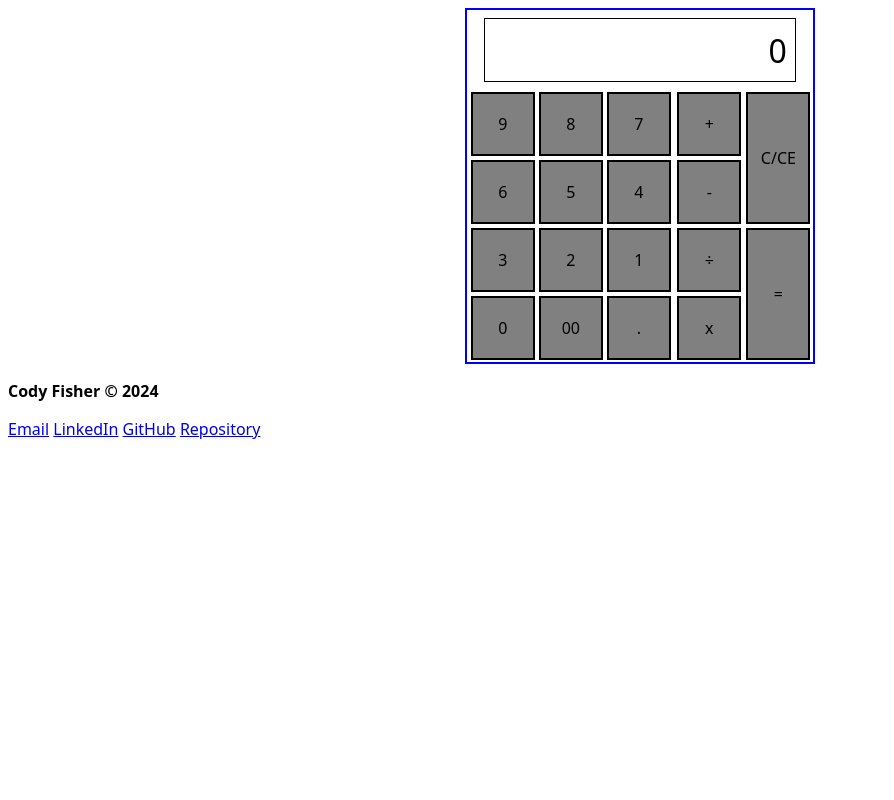
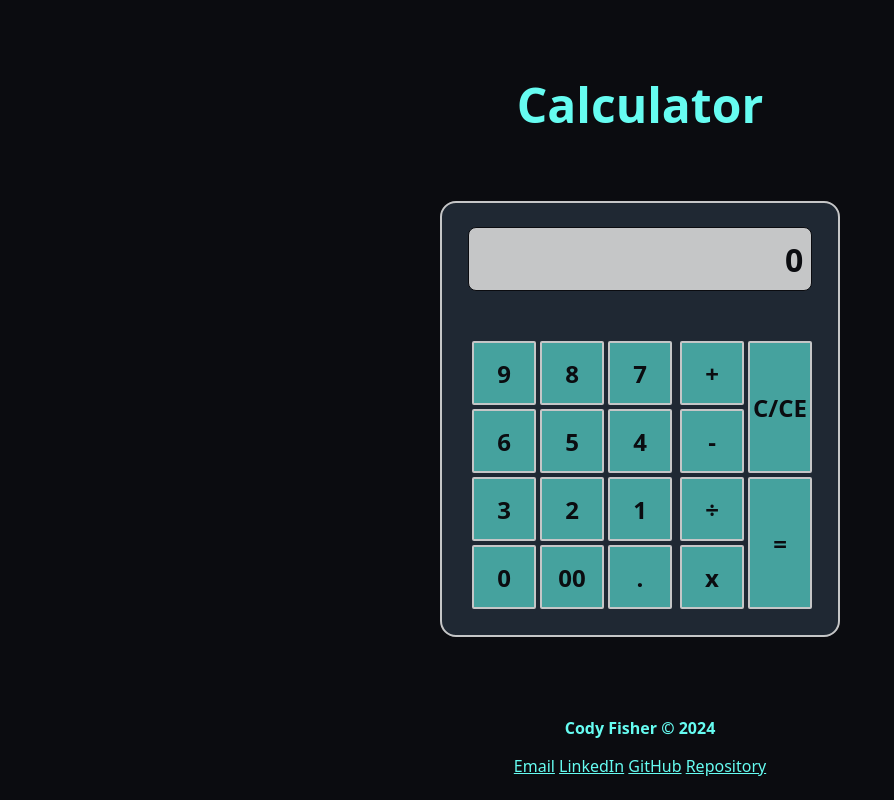
Before and after one commit to CFisher21/Calculator, a plain HTML site: page index.html in a window 1280 px wide. Shown: the whole page, without its empty margins (0-894 px from the left). Drawn offline with Linux system fonts and the light colour scheme.

Commit message:
Updated CSS to make the webpage look nice. Still need to make it so decimal numbers can work and set a limit on how big a number can get before it is rounded.

```diff
--- a/index.html
+++ b/index.html
@@ -10,6 +10,7 @@
   </head>
   <body>
     <div class="container">
+      <h1 class="title">Calculator</h1>
       <div class="calculator">
         <span class="display" id="display">0</span>
         <div class="buttons">
@@ -39,20 +40,16 @@
         </div>
         </div>
       </div>
-    </div>
       <div class="footer-container">
         <div class="center">
           <footer class="footer">
             <p class="center" id="cody-fisher"><b>Cody Fisher © 2024</b></p>
             <a href="mailto:fishercody23@gmail.com" target="_blank">Email</a>
-          <a href="https://www.linkedin.com/in/fishercody21/" target="_blank"
-            >LinkedIn</a
-          >
+            <a href="https://www.linkedin.com/in/fishercody21/" target="_blank">LinkedIn</a>
             <a href="https://github.com/CFisher21" target="_blank">GitHub</a>
-          <a href="https://github.com/CFisher21/calculator" target="_blank"
-            >Repository</a
-          >
+            <a href="https://github.com/CFisher21/calculator" target="_blank">Repository</a>
           </footer>
+        </div>
       </div>
     </div>
   </body>
--- a/styles.css
+++ b/styles.css
@@ -3,7 +3,7 @@
     font-family: system-ui, -apple-system, BlinkMacSystemFont, 'Segoe UI', Roboto, Oxygen, Ubuntu, Cantarell, 'Open Sans', 'Helvetica Neue', sans-serif;
 }
 
-.button, .calculator, .buttons, .display, .container, .numbers, .functions, .equals, .button-clear {
+.button, .calculator, .buttons, .display, .container, .numbers, .functions, .equals, .button-clear, .container, .center {
     display: flex;
     justify-content: center;
     align-items: center;
@@ -11,10 +11,6 @@
 
 .numbers, .functions {
     flex-wrap: wrap;
-}
-
-.numbers {
-    width: 60%;
 }
 
 .functions {
@@ -30,32 +26,77 @@
 
 .calculator {
     flex-direction: column;
-    width: 350px;
-    border: 2px solid blue;
+    width: 400px;
+    border: 2px solid #c5c6c7;
+    background-color: #1f2833;
+    border-radius: 16px;
 }
 
 .display {
     height: 64px;
-    border: 1px solid black;
-    width: 90%;
+    border: 1px solid #0B0C10;
+    width: 87%;
     font-size: xx-large;
-    margin: 8px;
+    margin: 24px;
     padding: 8px;
     justify-content: flex-end;
+    background-color: #c5c6c7;
+    color: #0B0C10;
+    font-weight: 600;
+    border-radius: 8px;
 }
 
 .button, .button-clear {
     height: 64px;
     width: 64px;
-    background-color: gray;
-    border: 2px solid black;
+    background-color: #45a29e;
+    border: 2px solid #c5c6c7;
     margin: 2px;
+    color: #0B0C10;
+    font-weight: 600;
+    font-size: x-large;
+    border-radius: 2px;
+    cursor: pointer;
 }
+
+.button:hover, .button-clear:hover {
+    background-color: #6AB4B1;
+}
+
+.button:active, .button-clear:active {
+    transform: scale(1.1);
+}
+
 
 .button-clear {
     height: 132px;
 }
 
+.container {
+    flex-direction: column;
+}
+
 .buttons {
     height: 272px;
+    margin: 24px;
 }
+
+.title {
+    margin: 64px;
+    color: #66fcf1;
+    font-size: 48px;
+}
+
+body{
+    background-color: #0B0C10 ;
+}
+
+footer {
+    margin-top: 64px;
+    color: #66fcf1;
+}
+
+footer a {
+    color: #66fcf1;
+    margin-top: 0;
+}
```
Lines whose indentation alone changed are shown as unchanged.
